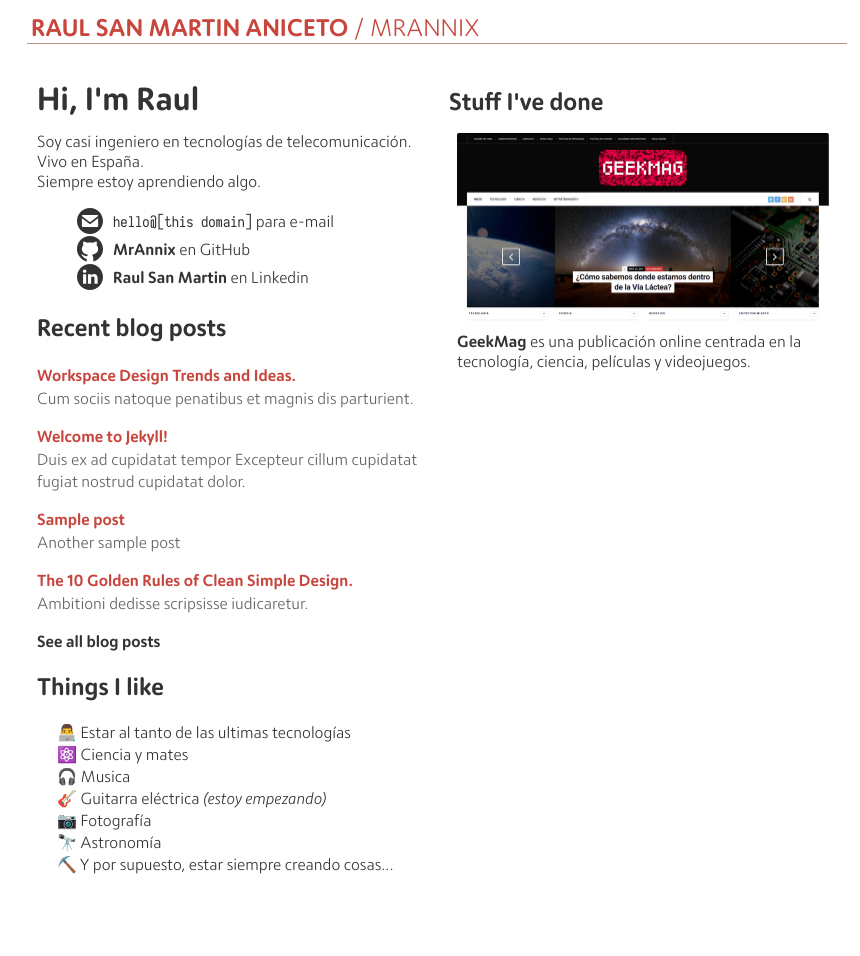
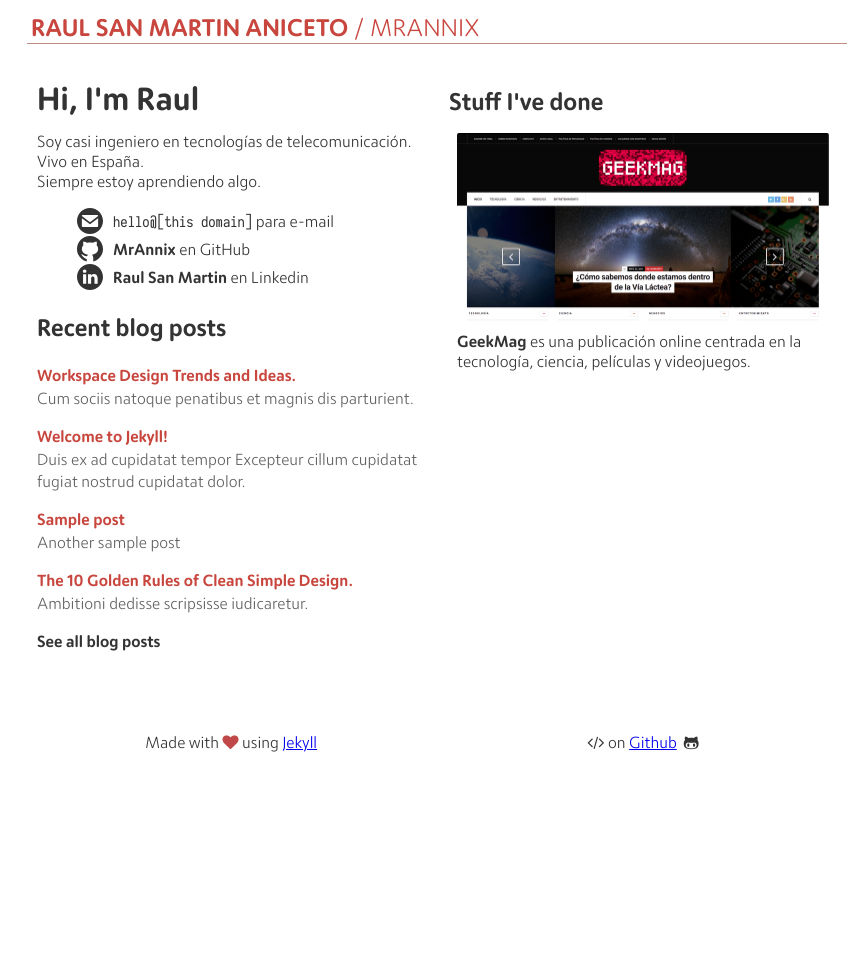
Before and after one commit to MrAnnix/MrAnnix.github.io, a Jekyll site: the page built from index.html, in a window 1280 px wide. Shown: the whole page, without its empty margins (203-1063 px from the left). Built offline with Jekyll 4.4.1, drawn with Linux system fonts in a browser that asks for light colours; the list of posts is cut into pages by our own code; after the commit the page ends 900 px from its top, so only the background shows below that.

Commit message:
Mobile view

```diff
--- a/_layouts/default.html
+++ b/_layouts/default.html
@@ -13,7 +13,7 @@
 
     </div>
 
-    <!--{% include footer.html %}-->
+    {% include footer.html %}
 
 </body>
 </html>
--- a/index.html
+++ b/index.html
@@ -33,7 +33,7 @@ layout: default
             {% endfor %}
             <a href="{{ site.baseurl }}/blog" class=all>See all blog posts</a>
         </div>
-        <div class=about-me>
+        <!--<div class=about-me>
             <h2>Things I like</h2>
             <ul>
                 <li>
@@ -58,7 +58,7 @@ layout: default
                     ⛏️ Y por supuesto, estar siempre creando cosas...
                 </li>
             </ul>
-        </div>
+        </div>-->
     </div>
     <div class=right-column>
         <div class="projects-column">
```
